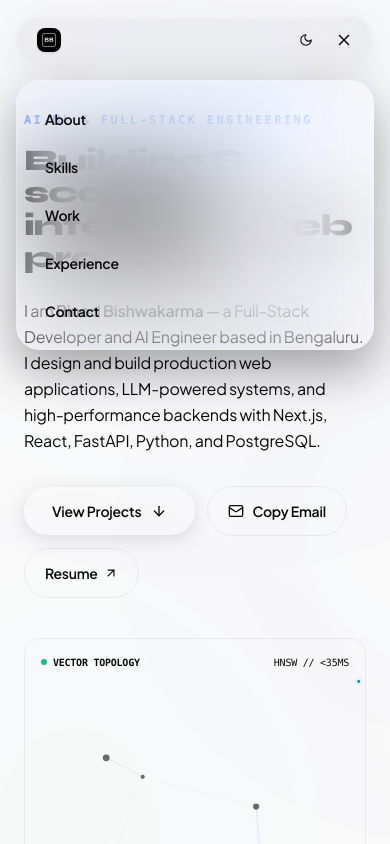
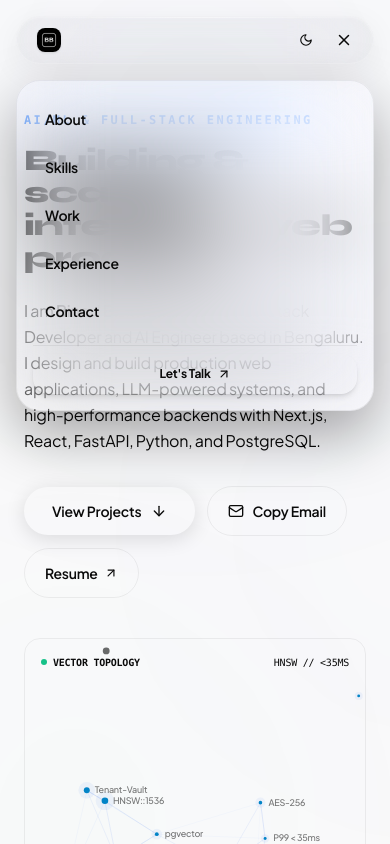
Before and after one commit to binodbishwakarama-max/BuildWithBinod-Portfolio, a React (Vite) app: page / in a window 390 px wide. Both pictures are taken after a click on the button 344 px from the left and 40 px from the top of the page. Shown: the top 844 px of the page. Built offline with nearby package versions, Linux system fonts and the light colour scheme.

Commit message:
feat: enhance mobile responsive layout, touch canvas physics, and liquid glass drawer navigation

```diff
--- a/src/app/components/Contact.tsx
+++ b/src/app/components/Contact.tsx
@@ -123,7 +123,7 @@ export function Contact() {
   };
 
   const inputClass = (hasError: boolean) =>
-    `w-full px-4 py-3.5 rounded-xl border bg-foreground/[0.02] text-foreground text-sm font-mono focus:outline-none focus:ring-2 focus:ring-blue-500/30 focus:border-blue-500/50 transition-all ${
+    `w-full px-4 py-3.5 rounded-xl border bg-foreground/[0.02] text-foreground text-base sm:text-sm font-mono focus:outline-none focus:ring-2 focus:ring-blue-500/30 focus:border-blue-500/50 transition-all ${
       hasError ? 'border-destructive/50' : 'border-foreground/[0.08]'
     }`;
 
--- a/src/app/components/Navigation.tsx
+++ b/src/app/components/Navigation.tsx
@@ -160,7 +160,7 @@ export function Navigation() {
 
       {/* Mobile Ultra-Transparent Liquid Glass Drawer */}
       {isMobileOpen && (
-        <div className="pointer-events-auto fixed inset-x-4 top-20 rounded-3xl border border-white/25 dark:border-white/15 bg-background/50 dark:bg-card/40 backdrop-blur-3xl [backdrop-filter:blur(40px)_saturate(200%)] p-4 shadow-[0_20px_50px_rgba(0,0,0,0.35)] flex flex-col gap-1 md:hidden animate-in slide-in-from-top-4 duration-300">
+        <div className="pointer-events-auto fixed inset-x-4 top-20 rounded-3xl border border-foreground/[0.1] dark:border-white/15 bg-background/90 dark:bg-card/85 backdrop-blur-3xl [backdrop-filter:blur(40px)_saturate(200%)] p-4 shadow-[0_24px_60px_rgba(0,0,0,0.35)] flex flex-col gap-1 md:hidden animate-in slide-in-from-top-4 duration-300">
           {NAV_ITEMS.map((item) => (
             <button
               key={item.id}
@@ -168,15 +168,32 @@ export function Navigation() {
                 scrollToSection(item.id);
                 setIsMobileOpen(false);
               }}
-              className={`p-3 text-left font-semibold text-sm rounded-2xl transition-all cursor-pointer ${
+              className={`p-3 text-left font-semibold text-sm rounded-2xl transition-all cursor-pointer flex items-center justify-between ${
                 activeSection === item.id
-                  ? 'text-foreground bg-white/25 dark:bg-white/15 shadow-sm font-bold'
-                  : 'text-muted-foreground hover:text-foreground hover:bg-white/10'
+                  ? 'text-foreground bg-foreground/[0.08] dark:bg-white/15 shadow-sm font-bold'
+                  : 'text-muted-foreground hover:text-foreground hover:bg-foreground/[0.04]'
               }`}
             >
-              {item.label}
+              <span>{item.label}</span>
+              {activeSection === item.id && (
+                <span className="w-1.5 h-1.5 rounded-full bg-blue-500" />
+              )}
             </button>
           ))}
+
+          {/* Drawer CTA */}
+          <div className="pt-2 mt-2 border-t border-foreground/[0.08]">
+            <button
+              onClick={() => {
+                scrollToSection('contact');
+                setIsMobileOpen(false);
+              }}
+              className="w-full py-3 rounded-2xl bg-foreground text-background font-bold text-xs flex items-center justify-center gap-1.5 shadow-md active:scale-98"
+            >
+              <span>Let's Talk</span>
+              <ArrowUpRight className="w-3.5 h-3.5" />
+            </button>
+          </div>
         </div>
       )}
     </header>
--- a/src/app/components/craft/ArchitectureConstellation.tsx
+++ b/src/app/components/craft/ArchitectureConstellation.tsx
@@ -82,12 +82,30 @@ export function ArchitectureConstellation() {
       mouse.active = false;
     };
 
+    const handleTouchMove = (e: TouchEvent) => {
+      if (e.touches.length > 0) {
+        const rect = canvas.getBoundingClientRect();
+        mouse.targetX = e.touches[0].clientX - rect.left;
+        mouse.targetY = e.touches[0].clientY - rect.top;
+        mouse.active = true;
+      }
+    };
+
+    const handleTouchEnd = () => {
+      mouse.targetX = -2000;
+      mouse.targetY = -2000;
+      mouse.active = false;
+    };
+
     window.addEventListener('resize', () => {
       setupCanvasSize();
     });
 
     container.addEventListener('mousemove', handleMouseMove);
     container.addEventListener('mouseleave', handleMouseLeave);
+    container.addEventListener('touchstart', handleTouchMove, { passive: true });
+    container.addEventListener('touchmove', handleTouchMove, { passive: true });
+    container.addEventListener('touchend', handleTouchEnd);
 
     const maxDist = 130;
     const mouseInfluenceRadius = 160;
@@ -193,6 +211,9 @@ export function ArchitectureConstellation() {
     return () => {
       container.removeEventListener('mousemove', handleMouseMove);
       container.removeEventListener('mouseleave', handleMouseLeave);
+      container.removeEventListener('touchstart', handleTouchMove);
+      container.removeEventListener('touchmove', handleTouchMove);
+      container.removeEventListener('touchend', handleTouchEnd);
       cancelAnimationFrame(animationId);
     };
   }, [isDark]);
@@ -200,7 +221,7 @@ export function ArchitectureConstellation() {
   return (
     <div
       ref={containerRef}
-      className="relative w-full h-[380px] sm:h-[440px] lg:h-[490px] rounded-2xl border border-foreground/[0.08] bg-foreground/[0.015] dark:bg-card/40 overflow-hidden backdrop-blur-xl group"
+      className="relative w-full h-[280px] sm:h-[380px] lg:h-[490px] rounded-2xl border border-foreground/[0.08] bg-foreground/[0.015] dark:bg-card/40 overflow-hidden backdrop-blur-xl group touch-none"
     >
       {/* High-Resolution Retina Canvas */}
       <canvas ref={canvasRef} className="w-full h-full cursor-crosshair block" />
```
